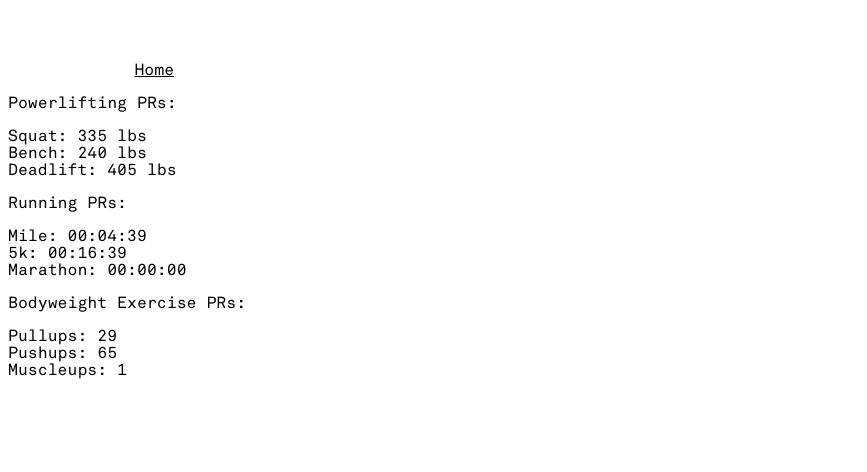
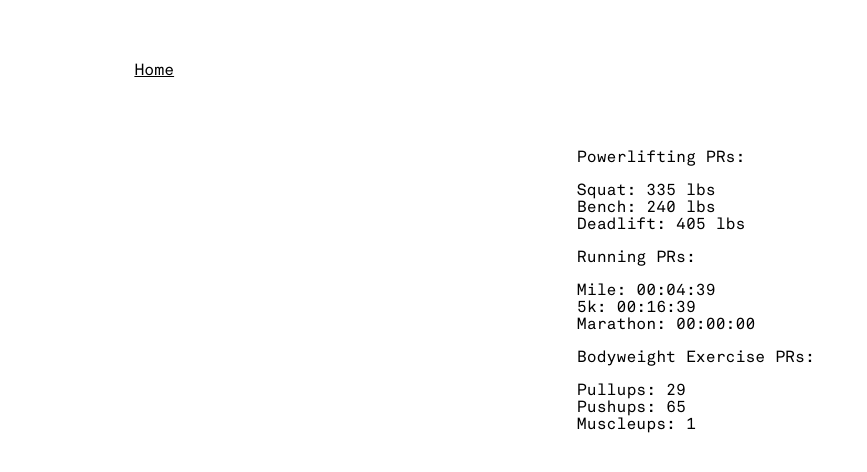
Before and after one commit to grizzant/grizzant.github.io, a plain HTML site: page fitness.html in a window 1280 px wide. Shown: the whole page, without its empty margins (0-867 px from the left). Drawn offline with Linux system fonts and the light colour scheme.

Commit message:
Update styles.css
adjust fitness text styles

```diff
--- a/styles.css
+++ b/styles.css
@@ -79,7 +79,12 @@ main {
   text-align: center;
 
 }
+.fitness_body {
+  padding-top: 3%;
+  padding-left: 45%;
+  text-align: left;
 
+}
 
 
 .gallery {
```
